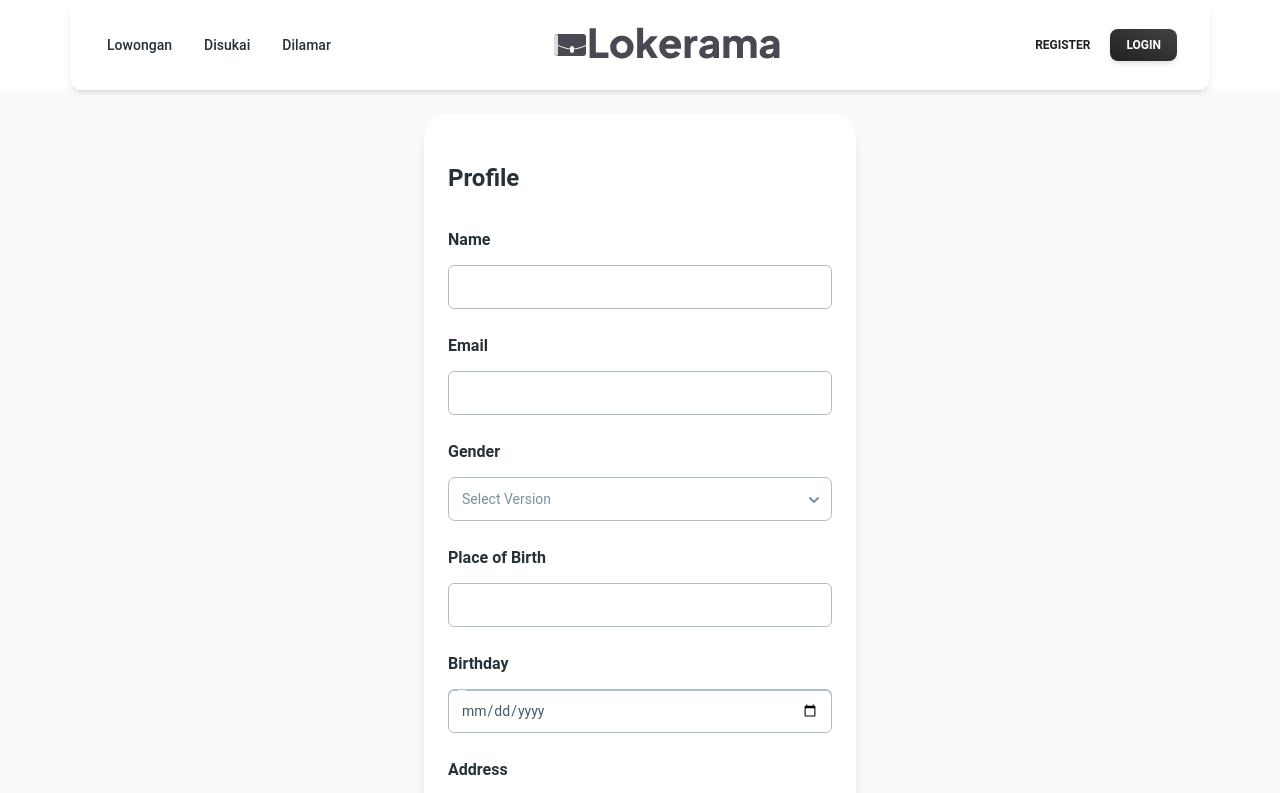
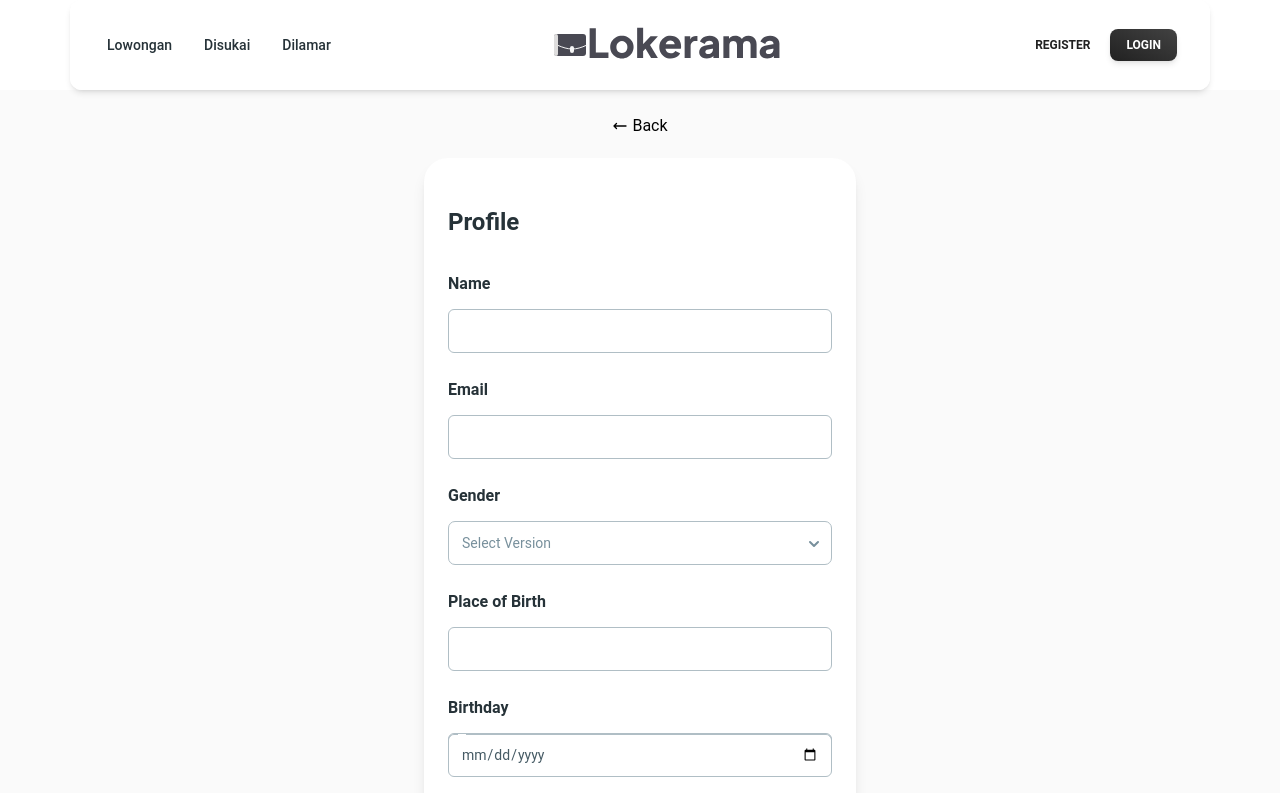
Before and after one commit to saprril/infoloker, a React (Vite) app: page /profile in a window 1280 px wide. Shown: the top 793 px of the page. Built offline with nearby package versions, Linux system fonts and the light colour scheme; no server answers.

Commit message:
added back button on the profile page

```diff
--- a/src/pages/Profile.jsx
+++ b/src/pages/Profile.jsx
@@ -2,6 +2,7 @@ import { Card, Input, Checkbox, Option, Button, Typography, Select, Textarea } f
 import { useState, useEffect } from "react";
 import Cookies from "universal-cookie";
 import axios from "axios";
+import { useNavigate } from "react-router-dom";
 const cookies = new Cookies();
 export default function Profile() {
     const id = cookies.get("USER");
@@ -22,8 +23,28 @@ export default function Profile() {
     },
     [id, token]);
     console.log(user);
+    const navigate = useNavigate();
     return (
-        <div className="flex items-center min-h-screen p-6 bg-gray-50 dark:bg-gray-900">
+        <div className="flex flex-col items-center min-h-screen p-6 bg-gray-50 dark:bg-gray-900">
+        <a className="mb-5">
+            <button className="flex items-center" onClick={() => navigate(-1)}>
+            <svg
+                xmlns="http://www.w3.org/2000/svg"
+                fill="none"
+                viewBox="0 0 24 24"
+                strokeWidth={2}
+                stroke="currentColor"
+                className="h-4 w-4 mr-1 transform -rotate-180" // Tambahkan kelas CSS untuk membalik panah
+            >
+                <path
+                strokeLinecap="round"
+                strokeLinejoin="round"
+                d="M17.25 8.25L21 12m0 0l-3.75 3.75M21 12H3"
+                />
+            </svg>
+            Back
+            </button>
+        </a>
             <div className="mx-auto max-w-xl px-6 py-12 bg-white border-0 shadow-lg sm:rounded-3xl">
             <Card color="white" className="mx-auto" shadow={false}>
                 <Typography variant="h4" color="blue-gray">
@@ -113,6 +134,7 @@ export default function Profile() {
                             ID Number
                         </Typography>
                         <Input
+                            type="number"
                             size="lg"
                             placeholder="ID Number"
                             className=" !border-t-blue-gray-200 focus:!border-t-gray-900"
```
